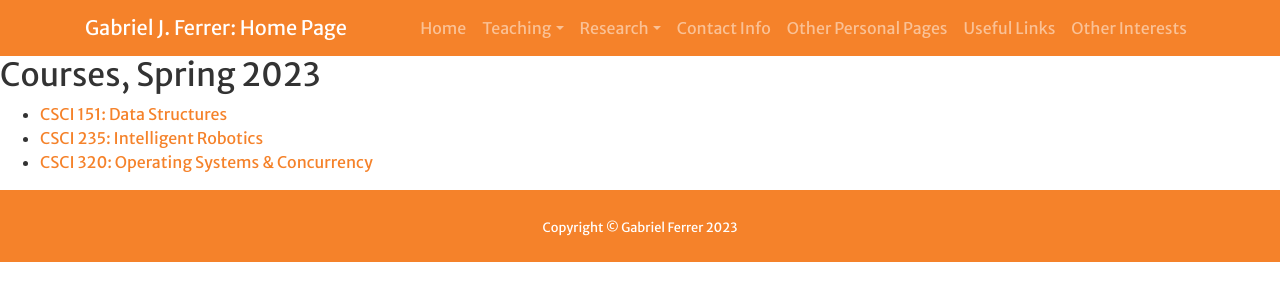
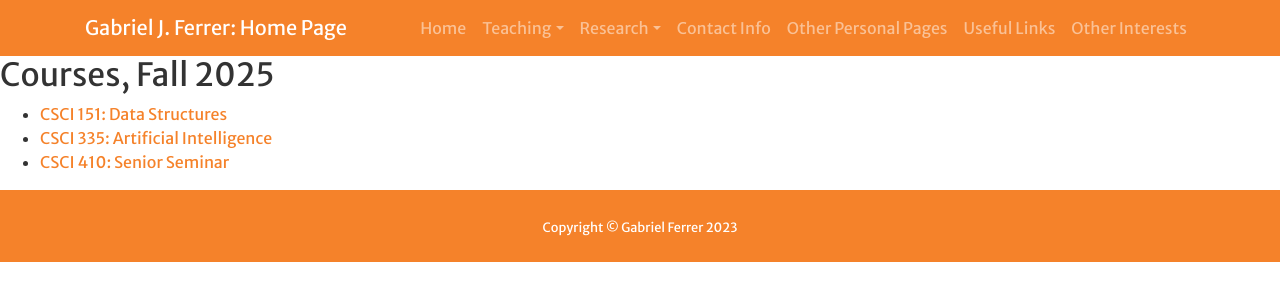
Before and after one commit to gjf2a/gjf2a.github.io, a Jekyll site: the page built from current_courses.md, in a window 1280 px wide. Shown: the top 301 px of the page. Built offline with Jekyll 4.4.1, drawn with Linux system fonts in a browser that asks for light colours; a script that is not in the unit is left out; our own code applies the rules of GitHub Pages for plain Markdown files.

```diff
--- a/current_courses.md
+++ b/current_courses.md
@@ -2,8 +2,8 @@
 layout: default
 ---
 
-## Courses, Spring 2023
+## Courses, Fall 2025
 
 * [CSCI 151: Data Structures](https://hendrix-cs.github.io/csci151/)
-* [CSCI 235: Intelligent Robotics](https://hendrix-cs.github.io/csci235)
-* [CSCI 320: Operating Systems & Concurrency](https://hendrix-cs.github.io/csci320)
+* [CSCI 335: Artificial Intelligence](https://hendrix-cs.github.io/csci335)
+* [CSCI 410: Senior Seminar](https://hendrix-cs.github.io/csci410)
```
Also changed, not shown: private_clone.md (added, +37 -0 lines), assets/images/new-repo-dropdown.png (added), assets/images/new-repo-private.png (added).
